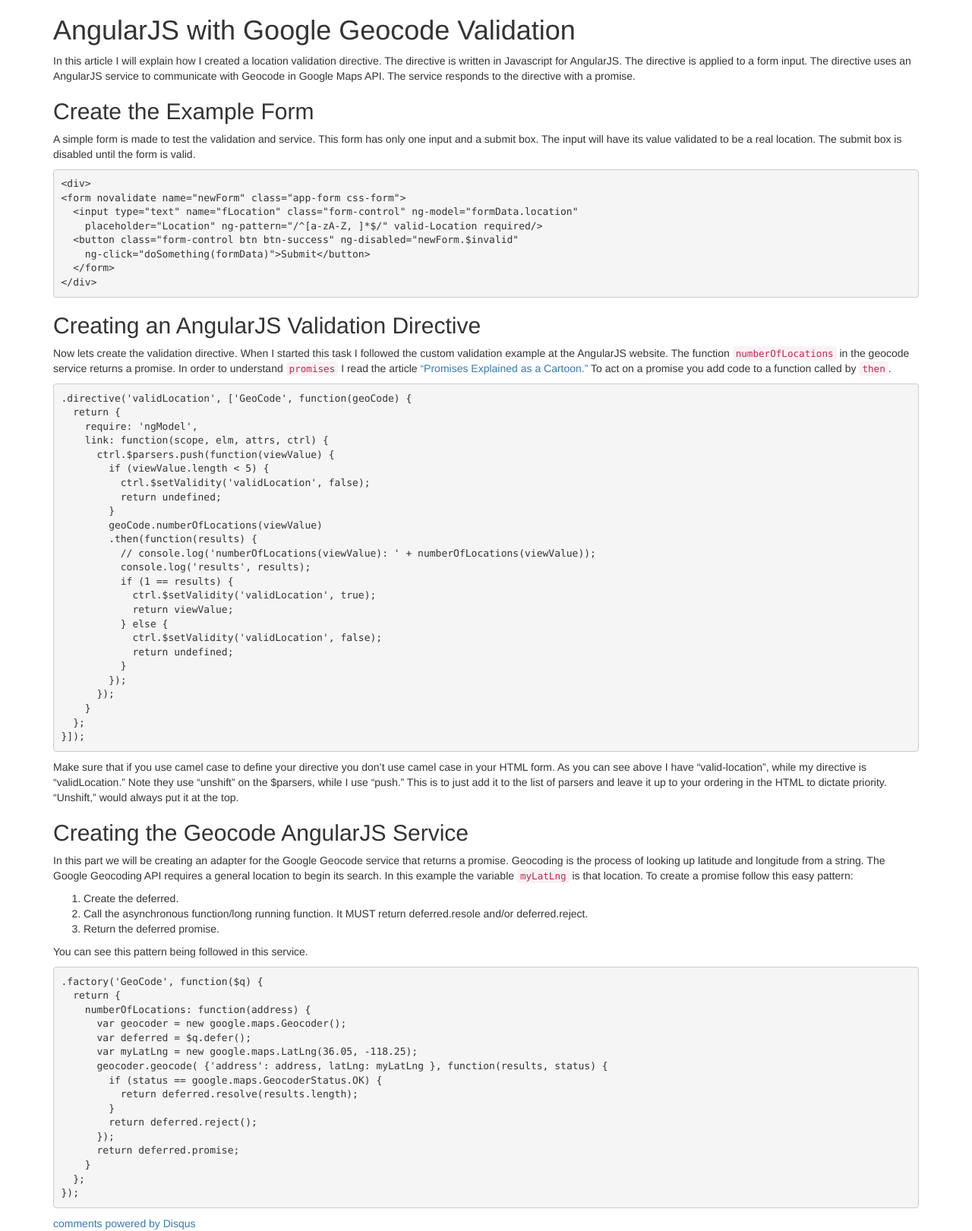
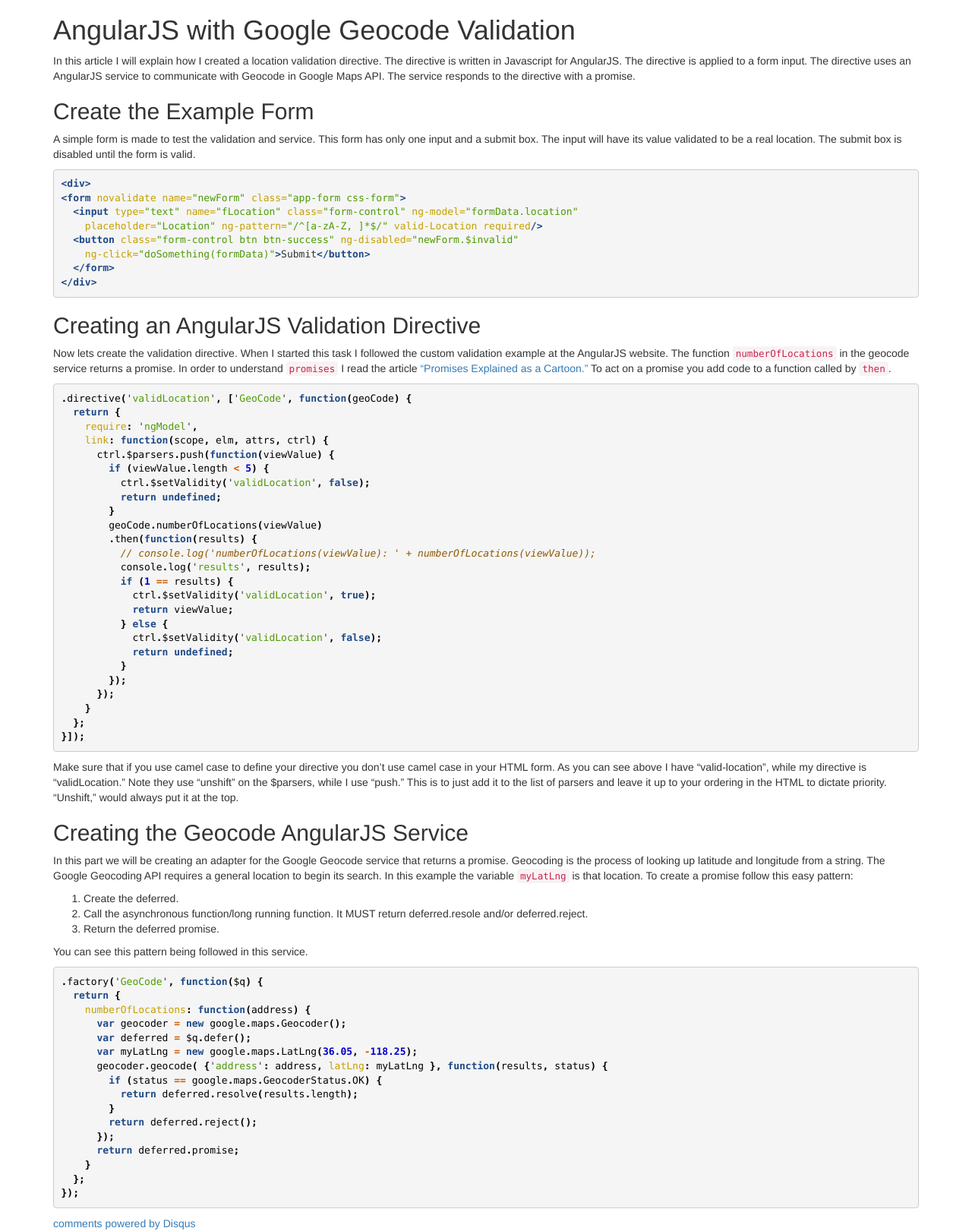
Before and after one commit to fallrisk/fallrisk.github.io, a Jekyll site: the page built from _posts/2013-11-07-AngularJS_with_Geocode_Validation.md, in a window 1280 px wide. Shown: the whole page at 76% size. Built offline with Jekyll 4.4.1, drawn with Linux system fonts in a browser that asks for light colours; nearby versions of some CDN libraries; comment, search, counter and statistics services are not loaded.

Commit message:
Modified the link href.

```diff
--- a/_layouts/default.html
+++ b/_layouts/default.html
@@ -4,7 +4,7 @@
   <title>{{ page.title }}</title>
   <link rel="stylesheet" href="//netdna.bootstrapcdn.com/bootstrap/3.0.2/css/bootstrap.min.css">
   <link rel="stylesheet" href="//netdna.bootstrapcdn.com/bootstrap/3.0.2/css/bootstrap-theme.min.css">
-  <link rel="stylesheet" href="css/syntax.css">
+  <link rel="stylesheet" href="//fallrisk.github.io/css/syntax.css">
 </head>
 <body>
 
```
